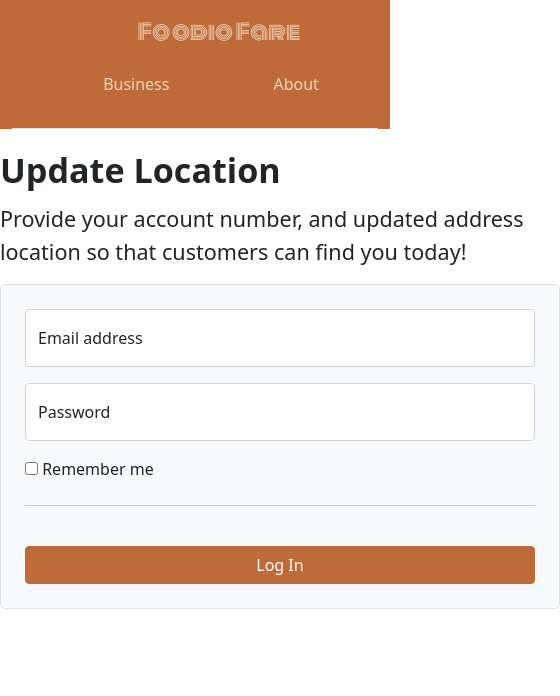
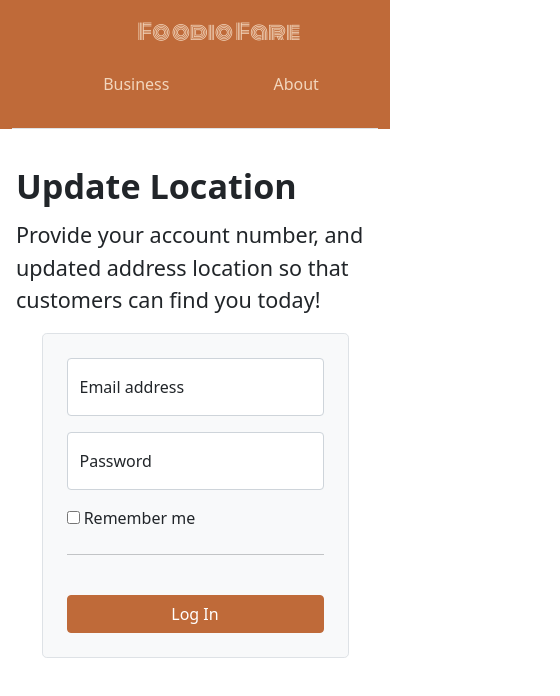
Before and after one commit to mgainer126/foodiofare, a React (Create React App) app in the folder client/: page /vendorEdit in a window 390 px wide. Shown: the top 696 px of the page, 560 px wide, since content can reach past the window. Built offline with nearby package versions, Linux system fonts and the light colour scheme; no server answers; the HTML template or start-up script is replaced by a standard one.

Commit message:
updates to responsivness for updating vendor information

```diff
--- a/client/src/components/VendorEditForm/VendorEditForm.jsx
+++ b/client/src/components/VendorEditForm/VendorEditForm.jsx
@@ -74,10 +74,12 @@ function VendorEditForm() {
     <>
       <Header />
 
-      <div className="vendoreditform">
+      <div className="col-md-10 mx-auto col-lg-5 vendoreditform">
         <div>
-          <h1 className="display-4 fw-bold lh-1 mb-3">Update Location</h1>
-          <p className=" fs-4 signup">
+          <h1 className="display-4 fw-bold lh-1 mb-3 vendoreditform__title">
+            Update Location
+          </h1>
+          <p className=" fs-4 signup vendoreditform__summ">
             Provide your account number, and updated address location so that
             customers can find you today!
           </p>
@@ -85,7 +87,7 @@ function VendorEditForm() {
         {!vendor && (
           <form
             onSubmit={handleSubmit}
-            className="p-4 p-md-5 border rounded-3 bg-light"
+            className="p-4 p-md-5 border rounded-3 bg-light vendoreditform__form"
           >
             <div className="form-floating mb-3">
               <input
--- a/client/src/components/VendorEditForm/VendorEditForm.scss
+++ b/client/src/components/VendorEditForm/VendorEditForm.scss
@@ -1,9 +1,20 @@
 .vendoreditform {
   display: flex;
   justify-content: center;
-  width: 35rem;
+  // width: 35rem;
   flex-direction: column;
   align-content: center;
   margin-left: auto;
   margin-right: auto;
+  &__form {
+    max-width: 20rem;
+    margin-left: auto;
+    margin-right: auto;
+  }
+  &__title {
+    margin: 1rem;
+  }
+  &__summ {
+    margin: 1rem;
+  }
 }
--- a/client/src/pages/VendorEdit/VendorEdit.jsx
+++ b/client/src/pages/VendorEdit/VendorEdit.jsx
@@ -1,6 +1,7 @@
 import VendorEditForm from "../../components/VendorEditForm/VendorEditForm";
 import axios from "axios";
 import React from "react";
+// import "../../pages/VendorEdit/VendorEdit.scss";
 
 function VendorEdit() {
   const handleSubmit = (event) => {
@@ -27,7 +28,10 @@ function VendorEdit() {
 
   return (
     <>
-      <VendorEditForm handleSubmit={handleSubmit} />
+      <VendorEditForm
+        handleSubmit={handleSubmit}
+        // className="vendor__update--form"
+      />
     </>
   );
 }
```
Also changed, not shown: client/src/pages/VendorEdit/VendorEdit.scss (added, +7 -0 lines).
